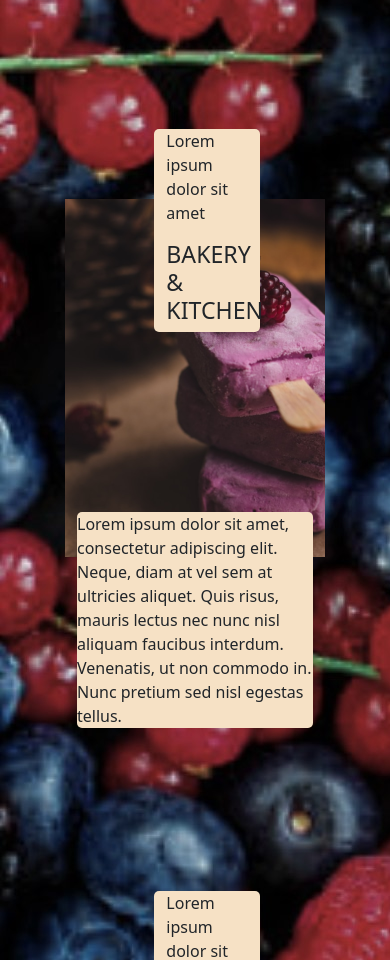
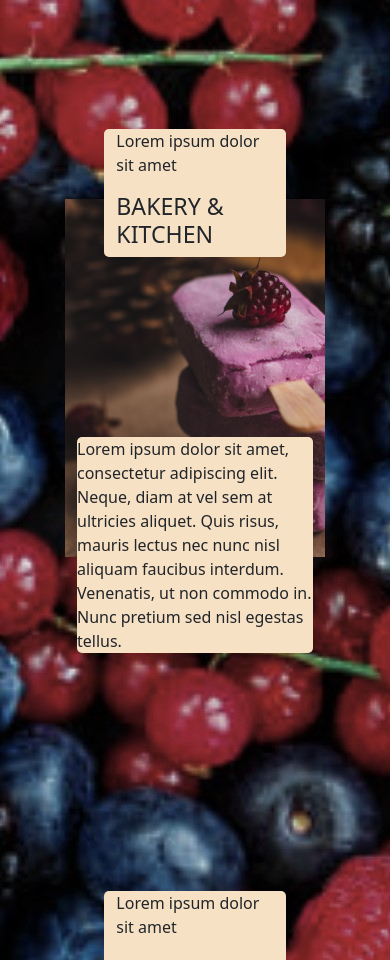
Before and after one commit to ZooM982/Prototype-2-bootstrap, a plain HTML site: page product.html in a window 390 px wide. Shown: the part 1040-2000 px from the top of the page. Drawn offline with nearby package versions, Linux system fonts and the light colour scheme.

Commit message:
Update style.css

```diff
--- a/style.css
+++ b/style.css
@@ -119,7 +119,13 @@ body{
 	background: #F6E1C5;
 	margin-top: 300px;
 }
+@media (max-width: 767px){
+	#about{
+		margin-bottom: 100px;
+	}
+}
 /*-- about section exit--*/
+
 /*--product section--*/
 #product{
 	margin-top: 50px;
@@ -179,7 +185,8 @@ body{
 	background: #F6E1C5;
 	z-index: 1;
 	margin-top: -70px;
-	margin-left: 50px;
+	margin-left: 0px;
+	width: 100%;
 	}
 #product .card .work2{
 	border-radius: 5px;
@@ -210,7 +217,8 @@ body{
 	background: #F6E1C5;
 	z-index: 1;
 	margin-top: -70px;
-	margin-left: 50px;
+	margin-left: 0px;
+	width: 100%;
 	}
 	#product .card{
 	background-image: url(images/p1-2.png);
```
